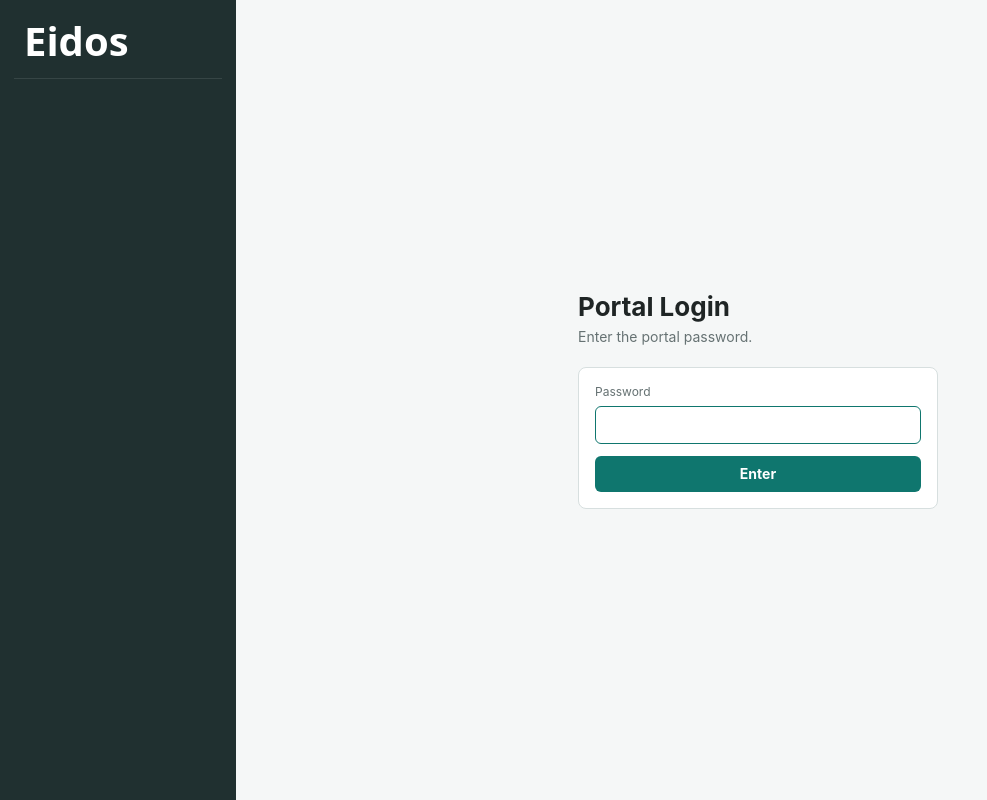
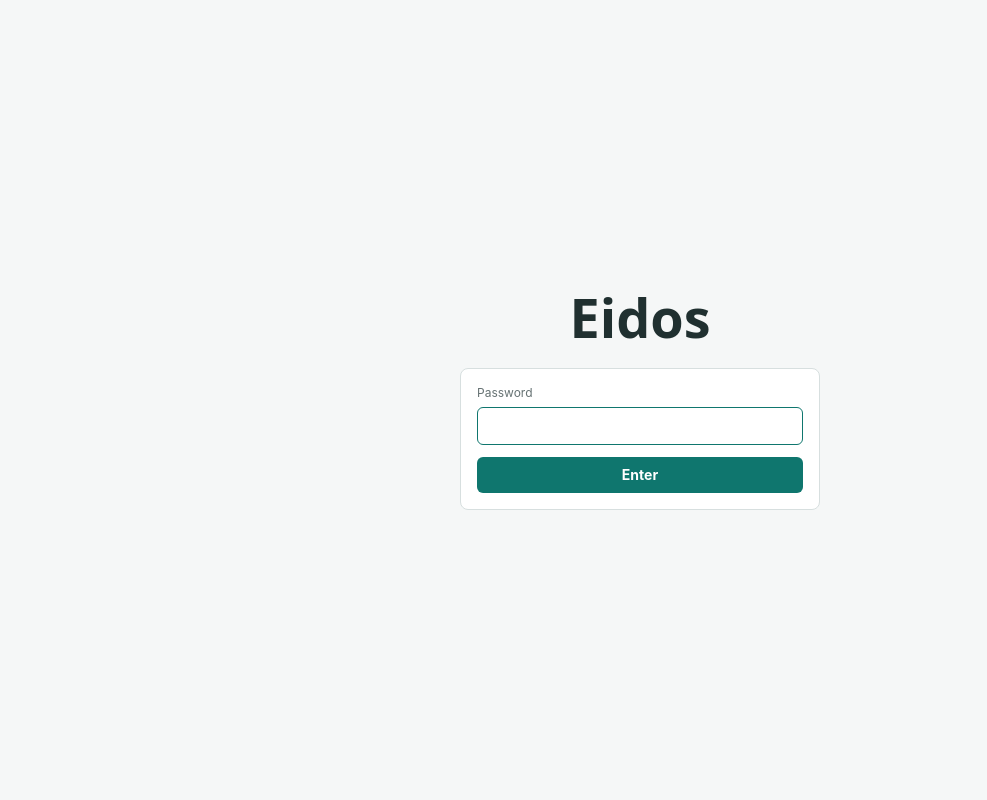
Before and after one commit to eastmountaincode/eidos, a Next.js app: page /login in a window 1280 px wide. Shown: the whole page, without its empty margins (0-987 px from the left). Built offline with nearby package versions, Linux system fonts and the light colour scheme.

Commit message:
Simplify portal login screen

```diff
--- a/app/login/page.tsx
+++ b/app/login/page.tsx
@@ -2,24 +2,17 @@ import { Suspense } from "react";
 
 function LoginForm({ error }: { error: string | null }) {
   return (
-    <main className="min-h-screen bg-bg text-ink md:grid md:grid-cols-[236px_minmax(0,1fr)]">
-      <aside className="bg-sidebar px-3.5 py-4 text-white md:min-h-screen">
-        <div className="border-b border-white/10 px-2.5 pb-4 pt-1">
-          <h1
-            className="block w-full whitespace-nowrap text-[40px] font-bold leading-[1.05]"
-            style={{ fontFamily: "\"Vaxen Rounded\", \"VaxenRounded\", ui-sans-serif, system-ui, sans-serif" }}
-          >
-            Eidos
-          </h1>
-        </div>
-      </aside>
-
-      <section className="grid min-h-[calc(100vh-96px)] place-items-center p-4 md:min-h-screen md:p-6">
-        <div className="w-full max-w-[360px]">
-          <h2 className="text-[26px] font-bold leading-tight">Portal Login</h2>
-          <p className="mt-1 text-sm text-muted">Enter the portal password.</p>
+    <main className="grid min-h-screen place-items-center bg-bg p-4 text-ink">
+      <section className="w-full max-w-[360px]">
+        <h1
+          className="mx-auto mb-6 w-full text-center text-[54px] font-bold leading-none text-sidebar"
+          style={{ fontFamily: "\"Vaxen Rounded\", \"VaxenRounded\", ui-sans-serif, system-ui, sans-serif" }}
+        >
+          Eidos
+        </h1>
+        <div>
           {error ? <p className="mt-3 rounded-md border border-red-200 bg-red-50 px-3 py-2 text-sm text-red-700">Incorrect password.</p> : null}
-          <form className="mt-5 grid gap-3 rounded-lg border border-border bg-white p-4" action="/api/login" method="post">
+          <form className="grid gap-3 rounded-lg border border-border bg-white p-4" action="/api/login" method="post">
             <label className="grid gap-1.5 text-xs text-muted">
               Password
               <input
```
